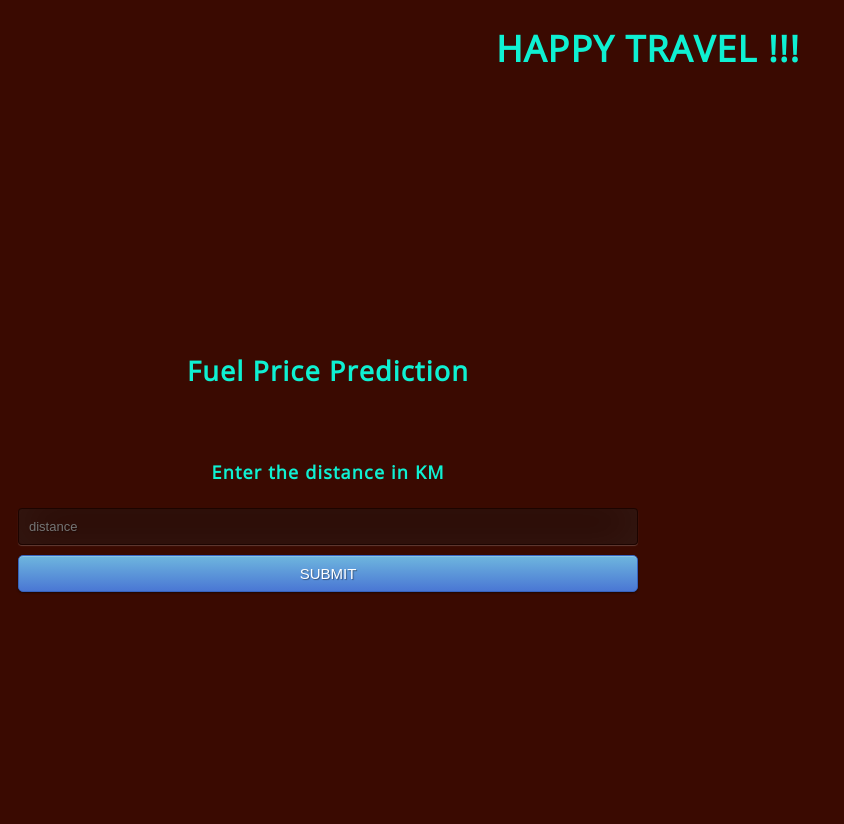
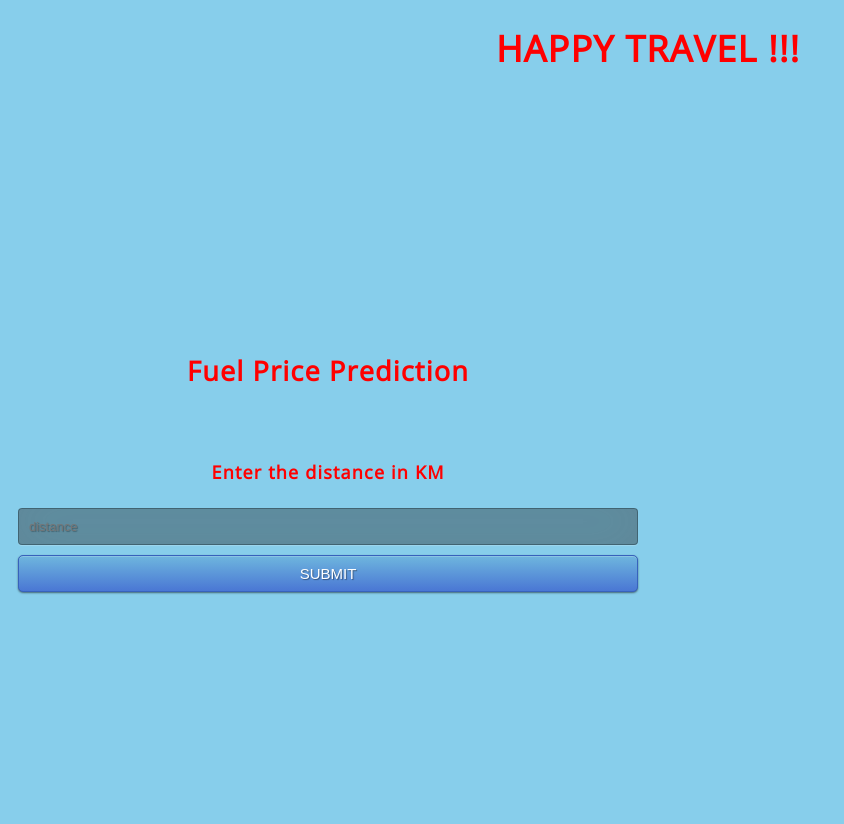
Before and after one commit to Nivetha24092001/own, a Flask app: page /fuel in a window 1280 px wide. Shown: the whole page, without its empty margins (0-844 px from the left). Run offline with Flask 2, Linux system fonts and the light colour scheme; parts of the project's set-up code (start-up, migrations or seed data) failed here and were passed over.

Commit message:
Update stylef.css

```diff
--- a/static/css/stylef.css
+++ b/static/css/stylef.css
@@ -20,8 +20,8 @@ body {
     width: 100%;
     height:100%;
     font-family: 'Open Sans', sans-serif;
-    background-color: #3a0a01;
-    color: #0ff0d2;
+    background-color: skyblue;
+    color: red;
     font-size: 18px;
     text-align:center;
     letter-spacing:1.2px;
```
